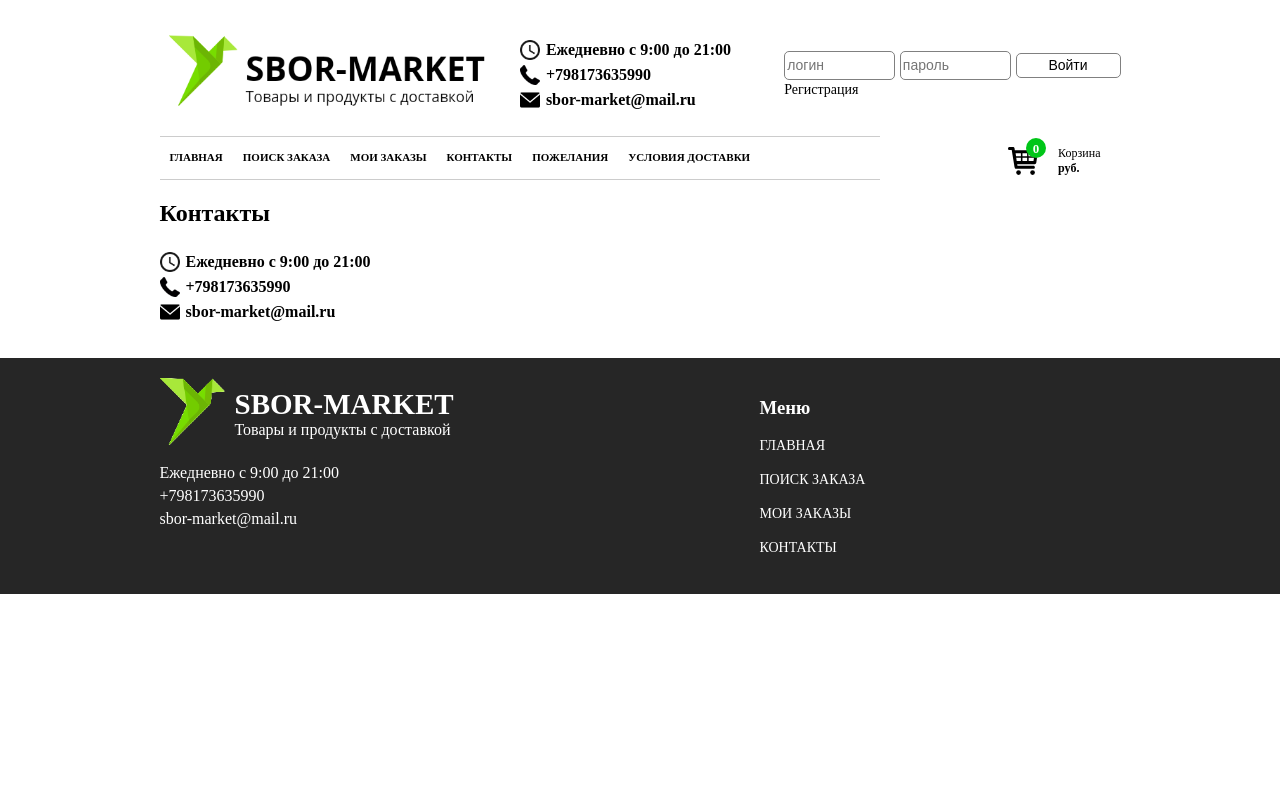
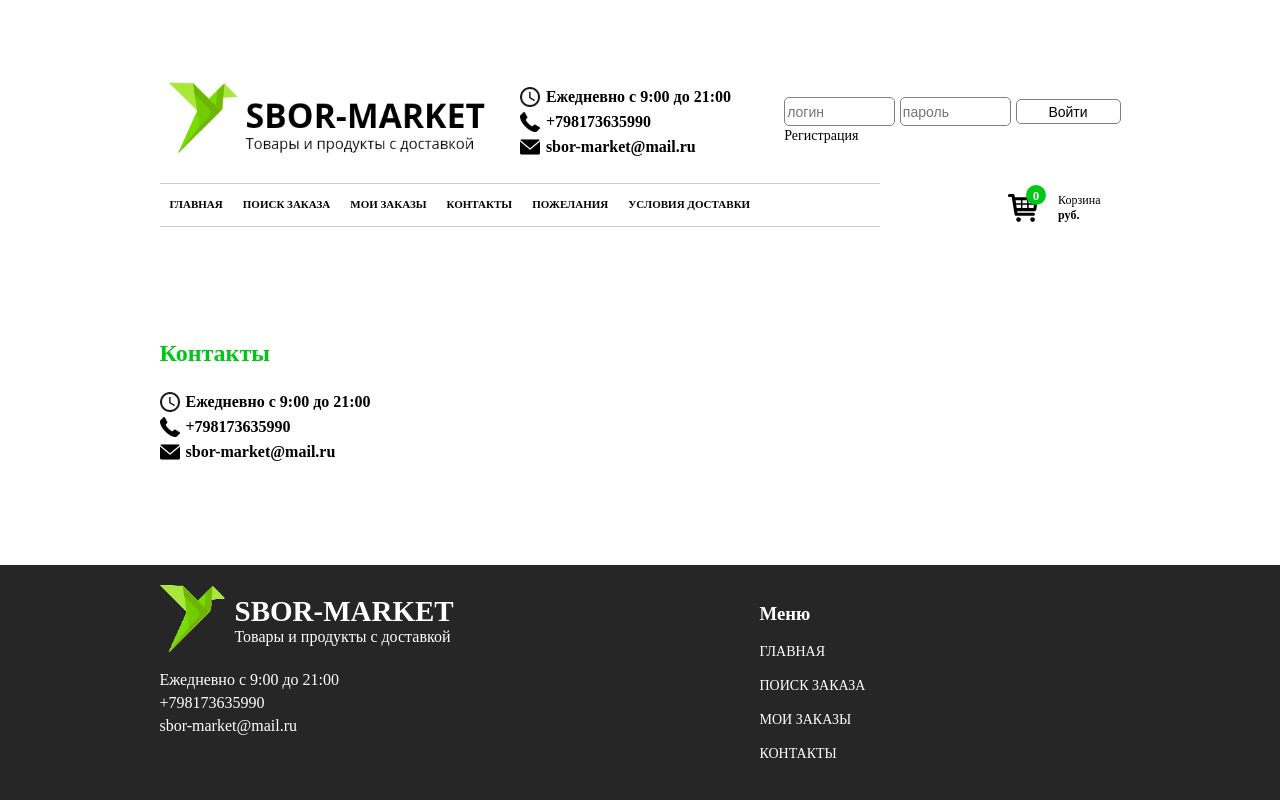
Before and after one commit to vackuzn/sbor, a Django app: template internet_shop/main/templates/main/contacts.html in a window 1280 px wide. Run offline with Django 3.2, Linux system fonts and the light colour scheme; the template is opened without the code that fills it, so the values that code supplies are empty.

Commit message:
the footer is pressed to the bottom

```diff
--- a/internet_shop/cart/context_processors/cart_context_processor.py
+++ b/internet_shop/cart/context_processors/cart_context_processor.py
@@ -1,7 +1,9 @@
 from cart.cart import Cart
+from main.models import SiteSettings
 
 
 def cart(request):
     cart = Cart(request)
-    context = {'cart': cart}
+    min_sum = int(SiteSettings.objects.get(id=1).value)
+    context = {'cart': cart, 'min_sum': min_sum}
     return context
--- a/internet_shop/internet_shop/static/css/base.css
+++ b/internet_shop/internet_shop/static/css/base.css
@@ -2,6 +2,14 @@
 
 body {
     margin: 0px;
+
+    display: flex;
+    flex-direction: column;
+    min-height: 100vh;
+}
+
+.title {
+    color: #00C618;
 }
 
 .align_items_center {
@@ -9,7 +17,6 @@ body {
     align-items: center;
     justify-content: space-between;
 }
-
 
 
 #upper {
@@ -207,6 +214,10 @@ body {
     background-color: #262626;
     padding-bottom: 20px;
     color: white;
+
+
+
+
 }
 
 .container_footer {
--- a/internet_shop/internet_shop/templates/base.html
+++ b/internet_shop/internet_shop/templates/base.html
@@ -97,8 +97,6 @@
     <br>
     <br>
 
-
-
     <div class="footer">
         <div class="container_footer">
             <div class="first_column">
--- a/internet_shop/main/admin.py
+++ b/internet_shop/main/admin.py
@@ -87,10 +87,10 @@ class WishAdmin(admin.ModelAdmin):
 
 
 class SiteSettingsAdmin(admin.ModelAdmin):
-    list_display = ('id', 'description',)
+    list_display = ('description',)
     list_display_links = ('description',)
-    fields = ('key_title', 'description', 'value')
-    #readonly_fields = ('title', )
+    fields = ('description', 'value')
+    readonly_fields = ('description', )
 
     formfield_overrides = {
         models.TextField: {'widget': Textarea(attrs={'rows': 10, 'cols': 70})},
--- a/internet_shop/main/static/main/css/contacts.css
+++ b/internet_shop/main/static/main/css/contacts.css
@@ -1,7 +1,13 @@
 
 .contacts2 {
     display: flex;
+    flex-direction: row;
+    flex-wrap: wrap;
 
+}
+
+.contacts2 .descriprion {
+    padding-bottom: 20px;
 }
 
 
@@ -24,6 +30,6 @@
 
 .contacts2 .map {
     display: flex;
-    justify-content: flex-end;
+    justify-content: center;
 
 }
--- a/internet_shop/main/static/main/css/delivery_terms.css
+++ /dev/null
@@ -1,3 +0,0 @@
-h1 {
-    color: green;
-}
--- a/internet_shop/main/static/main/css/product_card.css
+++ b/internet_shop/main/static/main/css/product_card.css
@@ -14,7 +14,7 @@
 
 }
 
-.product_title_and_description .title{
+.product_title_and_description .product_title{
     font-size: 20px;
 }
 
--- a/internet_shop/main/templates/main/categories.html
+++ b/internet_shop/main/templates/main/categories.html
@@ -8,7 +8,7 @@
 {% block content %}
 
 
-<h2>{{ global_category }}</h2>
+<h2 class="title">{{ global_category }}</h2>
 
 <div class="col-xs-12">
     <div class="categories">
--- a/internet_shop/main/templates/main/category.html
+++ b/internet_shop/main/templates/main/category.html
@@ -8,7 +8,7 @@
 {% block content %}
 
 <div class="category_title">
-    <h2>{{category.title}}</h2>
+    <h2 class="title">{{category.title}}</h2>
 </div>
 
 <div class="category_products">
--- a/internet_shop/main/templates/main/contacts.html
+++ b/internet_shop/main/templates/main/contacts.html
@@ -7,7 +7,7 @@
 
 {% block content %}
 
-<h2>Контакты</h2>
+<h2 class="title">Контакты</h2>
 <div class="contacts2">
     <div class="col-xs-12 col-sm-12 col-md-12 col-lg-3">
         <div class="descriprion">
--- a/internet_shop/main/templates/main/delivery_terms.html
+++ b/internet_shop/main/templates/main/delivery_terms.html
@@ -5,14 +5,13 @@
 {% load static %}
 
 {% block for_connect_another %}
-    <link rel="stylesheet" href="{% static 'order_and_pay/css/delivery_terms.css' %}">
+    <link rel="stylesheet" href="{% static 'main/css/delivery_terms.css' %}">
 
 {% endblock%}
 
 {% block content %}
 
-<h2>Условия доставки</h2>
-
+<h2 class="title">Условия доставки</h2>
 
 {% autoescape off %}
     {{ text }}
--- a/internet_shop/main/templates/main/global_categories.html
+++ b/internet_shop/main/templates/main/global_categories.html
@@ -7,7 +7,7 @@
 
 {% block content %}
 
-<h2>Категории товаров</h2>
+<h2 class="title">Категории товаров</h2>
 
 <div class="col-xs-12">
     <div class="global_categories">
--- a/internet_shop/main/templates/main/main_page.html
+++ b/internet_shop/main/templates/main/main_page.html
@@ -8,7 +8,7 @@
 
 {% block content %}
 
-<h4>4 самых популярных товара:</h4>
+<h4 class="title">4 самых популярных товара:</h4>
 
 <div class="main_products">
     {% for product in products %}
--- a/internet_shop/main/templates/main/product_card.html
+++ b/internet_shop/main/templates/main/product_card.html
@@ -13,7 +13,7 @@
 <div class="product_card">
     <div class="col-xs-6 col-sm-6 col-md-6 col-lg-6">
         <div class="product_title_and_description">
-            <div class="title"> <b>{{product.title}}</b></div>
+            <div class="product_title"> <b>{{product.title}}</b></div>
             <div class="articl">Артикул: {{product.article}}</div>
             <br>
             <br>
--- a/internet_shop/main/templates/main/wish.html
+++ b/internet_shop/main/templates/main/wish.html
@@ -11,7 +11,7 @@
 
 
 <div class="wish">
-    <h2>{{header}}</h2>
+    <h2 class="title">{{header}}</h2>
     {% if form %}
         <h3>Пожалуйста, заполните форму</h3>
         <div class="col-xs-12 col-sm-12 col-md-12 col-lg-4">
--- a/internet_shop/order_and_pay/templates/order_and_pay/my_orders.html
+++ b/internet_shop/order_and_pay/templates/order_and_pay/my_orders.html
@@ -12,7 +12,7 @@
 
 {% block content %}
 
-<h2>Мои заказы</h2>
+<h2 class="title">Мои заказы</h2>
 <br>
 {% if orders %}
     <table class="search_order_table">
--- a/internet_shop/order_and_pay/templates/order_and_pay/search_order.html
+++ b/internet_shop/order_and_pay/templates/order_and_pay/search_order.html
@@ -12,7 +12,7 @@
 
 {% block content %}
 
-<h2>Поиск заказа</h2>
+<h2 class="title">Поиск заказа</h2>
 <form method="POST" class="search_order">
     {% csrf_token %}
     <input type="number" name="order_number">
```
Also changed, not shown: internet_shop/cart/templates/cart/cart.html (+6 -6 lines), internet_shop/main/views.py (line endings or trailing spaces).
